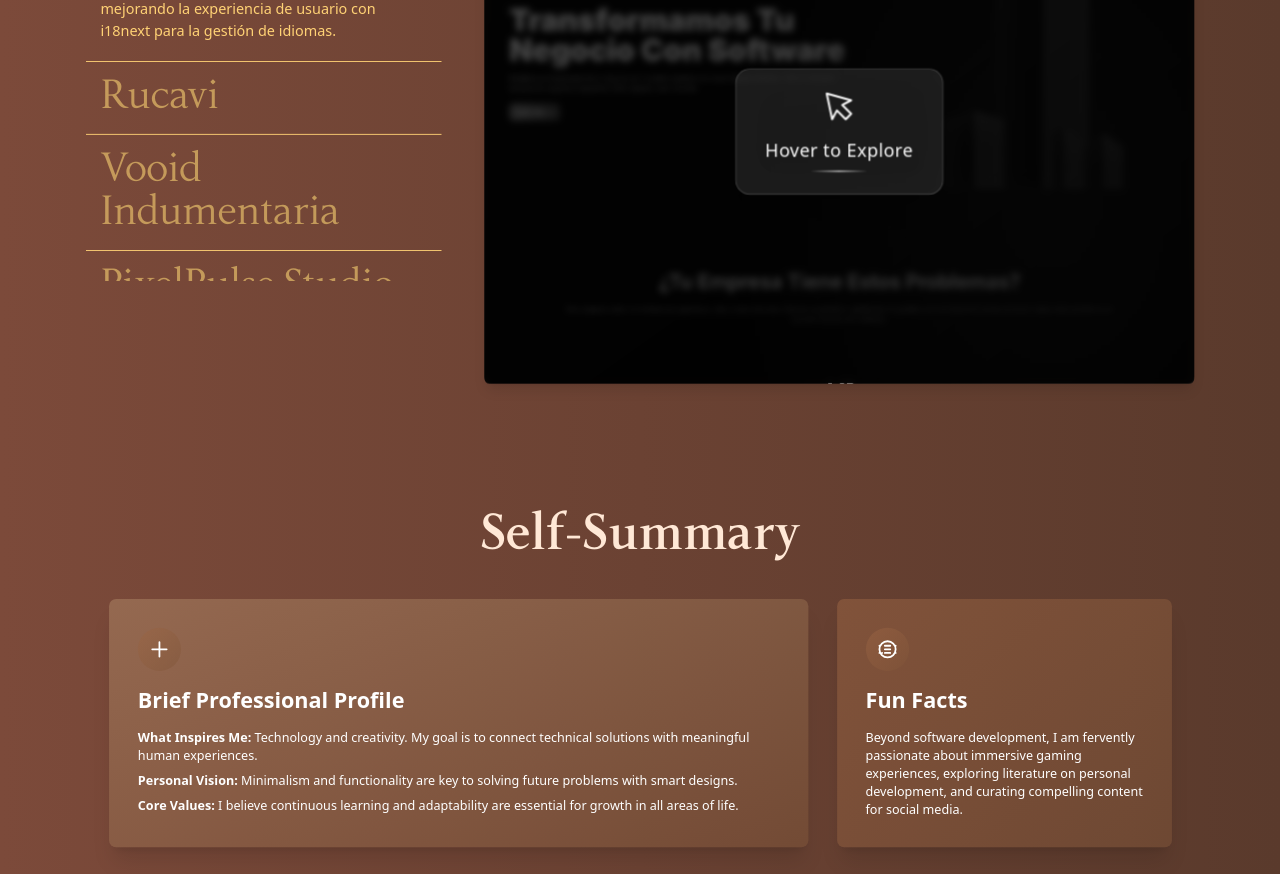
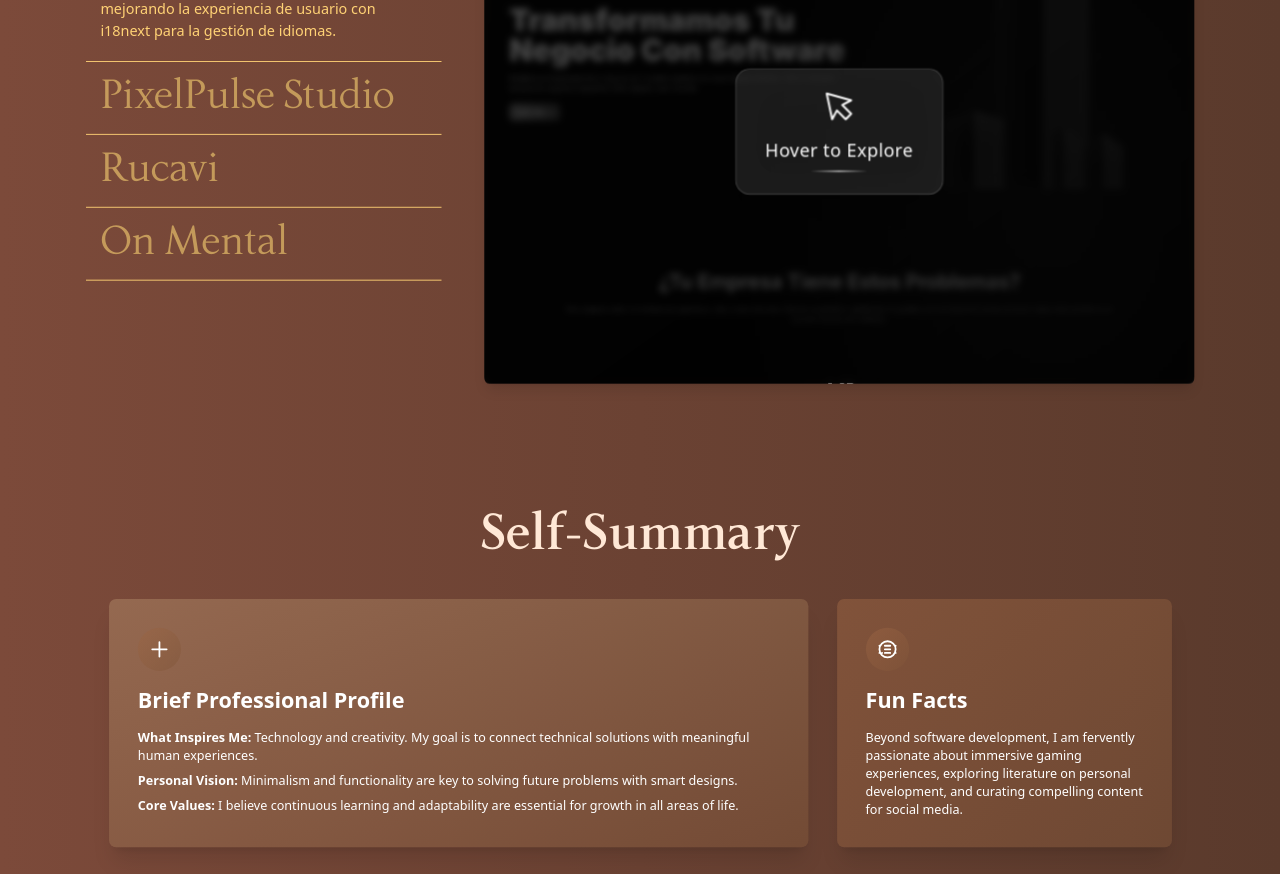
Before and after one commit to PabloFabbian/Actual-Portfolio-24, a React (Vite) app: page / in a window 1280 px wide. Shown: the part 1060-1934 px from the top of the page. Built offline with nearby package versions, Linux system fonts and the light colour scheme; no server answers.

Commit message:
diploma update, new logo and favicon, updated projects on display

```diff
--- a/src/components/ProjectsSection.jsx
+++ b/src/components/ProjectsSection.jsx
@@ -25,12 +25,11 @@ function ProjectsSection() {
 
     const projects = [
         { name: 'Tower Software', description: 'Colaboré en el Frontend de esta página utilizando React. Integrando Next UI, Tailwind CSS y Framer Motion para el diseño visual, mejorando la experiencia de usuario con i18next para la gestión de idiomas.', image: TowerSoftwareImage },
+        { name: 'PixelPulse Studio', description: 'Un sitio web creativo desarrollado en React, con Framer Motion, Flowbite UI y Tailwind CSS para un diseño responsive y atractivo. Para optimizar el flujo de trabajo, utilicé Vite y ESlint.', image: PixelPulseImage },
         { name: 'Rucavi', description: 'Landing page para una consultora de IT, desarrollada con React, empleando Tailwind y CSS3 para estilos consistentes y responsivos, junto a EmailJS para un envío de formularios eficiente.', image: RucaviImage },
+        { name: 'On Mental', description: 'Desarrollé la sección de servicios, la tarjeta de certificación de entornos mentalmente saludables y el navbar de On Mental, utilizando React, Tailwind CSS y Framer Motion para un diseño dinámico y responsivo.', image: OnMentalImage },
+        { name: 'Kuta Cafetería', description: 'Desarrollo de una web app para un café con React, utilizando Tailwind CSS para estilos, Toastify para notificaciones, Firestore para la gestión de datos y React Router junto con Bootstrap para una navegación fluida. Además, implementé date-fns, una biblioteca que facilita el formateo y la manipulación de fechas.', image: KutaCoffeeImage },
         { name: 'Vooid Indumentaria', description: 'Desarrollé una tienda online diseñada en Figma, usando React para una experiencia de usuario fluida con Radix UI e integrando pagos con Mercado Pago.', image: VooidImage },
-        { name: 'PixelPulse Studio', description: 'Un sitio web creativo desarrollado en React, con Framer Motion, Flowbite UI y Tailwind CSS para un diseño responsive y atractivo. Para optimizar el flujo de trabajo, utilicé Vite y ESlint.', image: PixelPulseImage },
-        { name: 'Red Line', description: 'Primer proyecto desarrollado en HTML5 y CSS3, con animaciones nativas y un carrito de compras funcional mediante local storage.', image: RedlineImage },
-        { name: 'On Mental', description: 'Desarrollé la sección de servicios, la tarjeta de certificación de entornos mentalmente saludables y el navbar de On Mental, utilizando React, Tailwind CSS y Framer Motion para un diseño dinámico y responsivo.', image: OnMentalImage },
-        { name: 'Kuta Coffee', description: 'Desarrollo de una web app para un café con React, utilizando Tailwind CSS para estilos, Toastify para notificaciones, Firestore para la gestión de datos y React Router junto con Bootstrap para una navegación fluida. Además, implementé date-fns, una biblioteca que facilita el formateo y la manipulación de fechas.', image: KutaCoffeeImage },
     ];
 
     const handleNextProject = () => {
```
Also changed, not shown: src/assets/Logo.webp, 1 other file (tests, documents, lock files or other folders).
